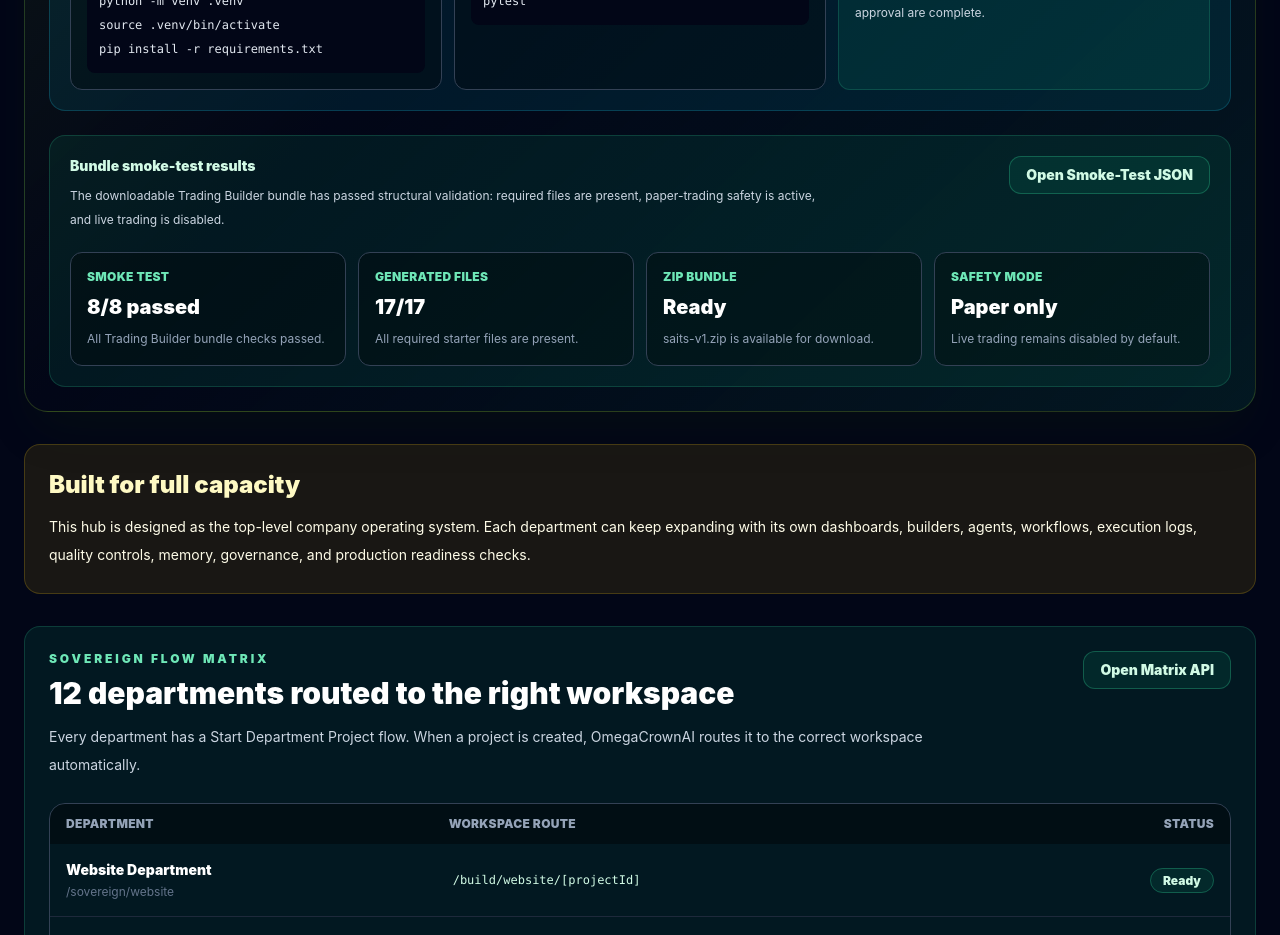
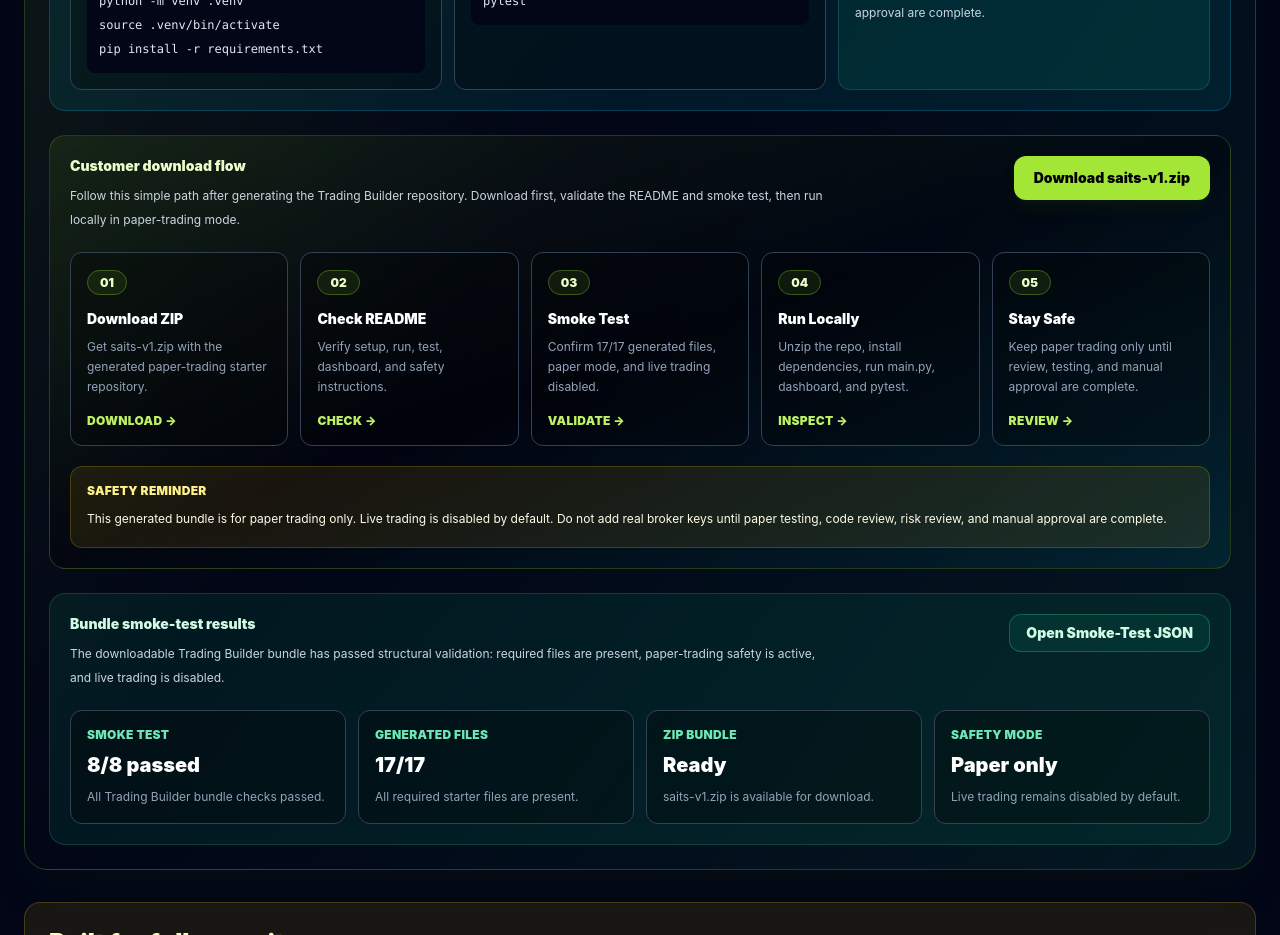
Before and after one commit to pbtransportcom-droid/omegacrownai-dashboard, a Next.js app in the folder omegacrownai-dashboard/: page /build in a window 1280 px wide. Shown: the part 4000-4935 px from the top of the page. Built offline with nearby package versions, Linux system fonts and the light colour scheme.

Commit message:
Polish Trading Builder customer download flow

```diff
--- a/omegacrownai-dashboard/app/build/page.tsx
+++ b/omegacrownai-dashboard/app/build/page.tsx
@@ -3,6 +3,45 @@
 
 
 
+
+
+const tradingCustomerDownloadFlow = [
+  {
+    step: "01",
+    title: "Download ZIP",
+    detail: "Get saits-v1.zip with the generated paper-trading starter repository.",
+    href: "/api/sovereign/trading-code-bundle",
+    cta: "Download",
+  },
+  {
+    step: "02",
+    title: "Check README",
+    detail: "Verify setup, run, test, dashboard, and safety instructions.",
+    href: "/api/sovereign/trading-readme-smoke-check",
+    cta: "Check",
+  },
+  {
+    step: "03",
+    title: "Smoke Test",
+    detail: "Confirm 17/17 generated files, paper mode, and live trading disabled.",
+    href: "/api/sovereign/trading-bundle-smoke-test",
+    cta: "Validate",
+  },
+  {
+    step: "04",
+    title: "Run Locally",
+    detail: "Unzip the repo, install dependencies, run main.py, dashboard, and pytest.",
+    href: "/api/sovereign/trading-file-content",
+    cta: "Inspect",
+  },
+  {
+    step: "05",
+    title: "Stay Safe",
+    detail: "Keep paper trading only until review, testing, and manual approval are complete.",
+    href: "/api/sovereign/release-readiness",
+    cta: "Review",
+  },
+];
 
 const tradingBundleSmokeResults = [
   {
@@ -710,6 +749,59 @@ pytest`}</pre>
             </div>
           </div>
 
+          <div className="mt-6 rounded-2xl border border-lime-400/20 bg-gradient-to-br from-lime-500/10 via-black/30 to-cyan-500/10 p-5">
+            <div className="flex flex-wrap items-start justify-between gap-4">
+              <div>
+                <p className="text-sm font-black text-lime-100">
+                  Customer download flow
+                </p>
+                <p className="mt-2 max-w-3xl text-xs leading-6 text-slate-300">
+                  Follow this simple path after generating the Trading Builder repository. Download first,
+                  validate the README and smoke test, then run locally in paper-trading mode.
+                </p>
+              </div>
+              <a
+                href="/api/sovereign/trading-code-bundle"
+                className="rounded-xl bg-lime-400 px-5 py-3 text-sm font-black text-black shadow-lg shadow-lime-950/30 hover:bg-lime-300"
+              >
+                Download saits-v1.zip
+              </a>
+            </div>
+
+            <div className="mt-5 grid gap-3 md:grid-cols-5">
+              {tradingCustomerDownloadFlow.map((item) => (
+                <a
+                  key={item.step}
+                  href={item.href}
+                  className="rounded-xl border border-slate-700 bg-black/30 p-4 transition hover:border-lime-300/60 hover:bg-lime-500/10"
+                >
+                  <span className="rounded-full border border-lime-400/30 bg-lime-500/10 px-3 py-1 text-xs font-black text-lime-100">
+                    {item.step}
+                  </span>
+                  <h3 className="mt-4 text-sm font-black text-white">
+                    {item.title}
+                  </h3>
+                  <p className="mt-2 text-xs leading-5 text-slate-400">
+                    {item.detail}
+                  </p>
+                  <p className="mt-4 text-xs font-black uppercase tracking-wide text-lime-300">
+                    {item.cta} →
+                  </p>
+                </a>
+              ))}
+            </div>
+
+            <div className="mt-5 rounded-xl border border-yellow-400/20 bg-yellow-500/10 p-4">
+              <p className="text-xs font-black uppercase tracking-wide text-yellow-200">
+                Safety reminder
+              </p>
+              <p className="mt-2 text-xs leading-6 text-yellow-50">
+                This generated bundle is for paper trading only. Live trading is disabled by default.
+                Do not add real broker keys until paper testing, code review, risk review, and manual approval are complete.
+              </p>
+            </div>
+          </div>
+
           <div className="mt-6 rounded-2xl border border-emerald-400/20 bg-emerald-500/10 p-5">
             <div className="flex flex-wrap items-start justify-between gap-4">
               <div>
```
